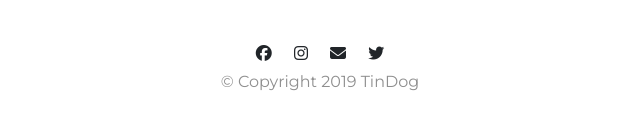
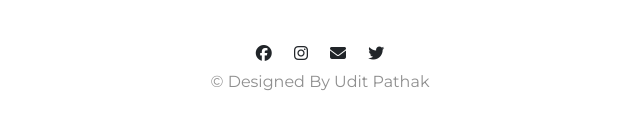
Before and after one commit to udit512/second, a plain HTML site: page index.html in a window 1280 px wide. Shown: the part 2956-3086 px from the top of the page, 320-960 px from the left. Drawn offline with nearby package versions, Linux system fonts and the light colour scheme.

Commit message:
Update index.html

```diff
--- a/index.html
+++ b/index.html
@@ -238,7 +238,7 @@
   		<i class="ic fab fa-instagram"></i>
   		<i class="ic fas fa-envelope"></i>
   		<i class="ic fab fa-twitter"></i>
-    	<p>© Copyright 2019 TinDog</p>
+    	<p>© Designed By Udit Pathak</p>
 
   </footer>
 
```
